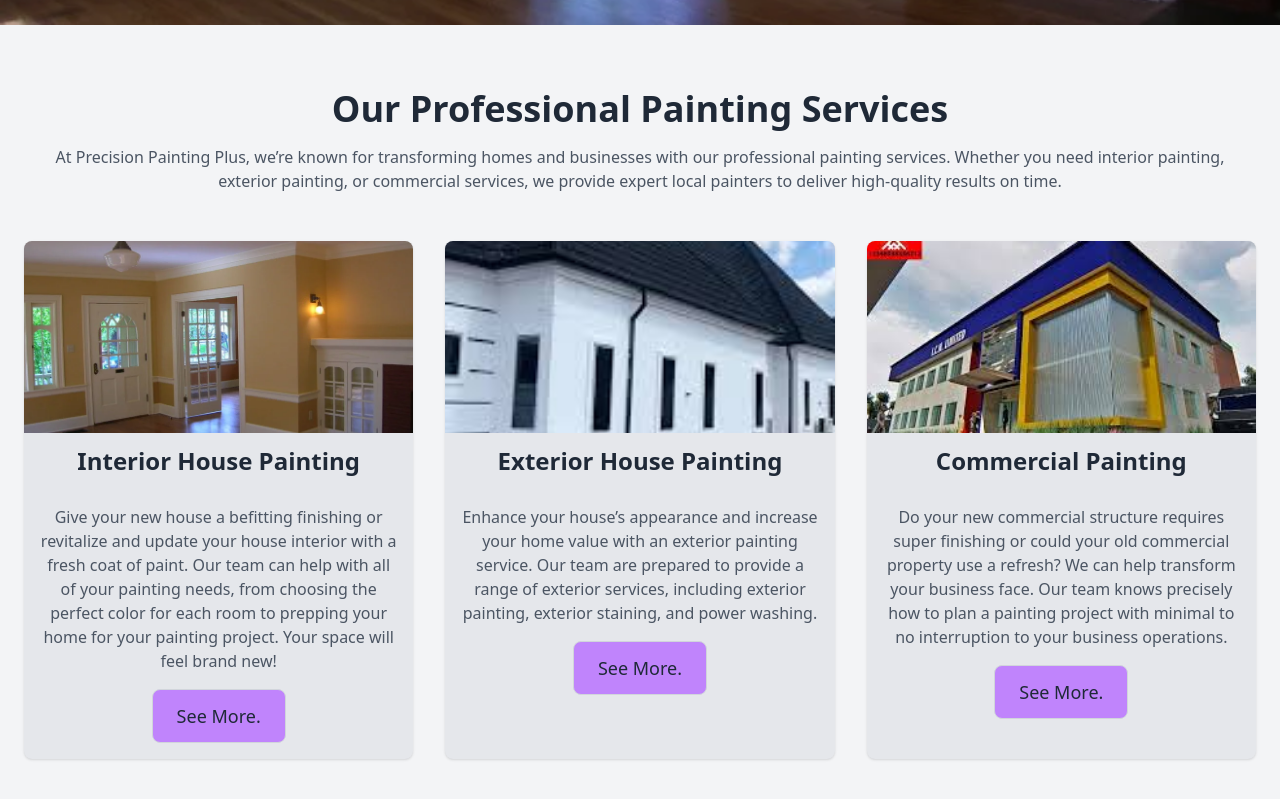
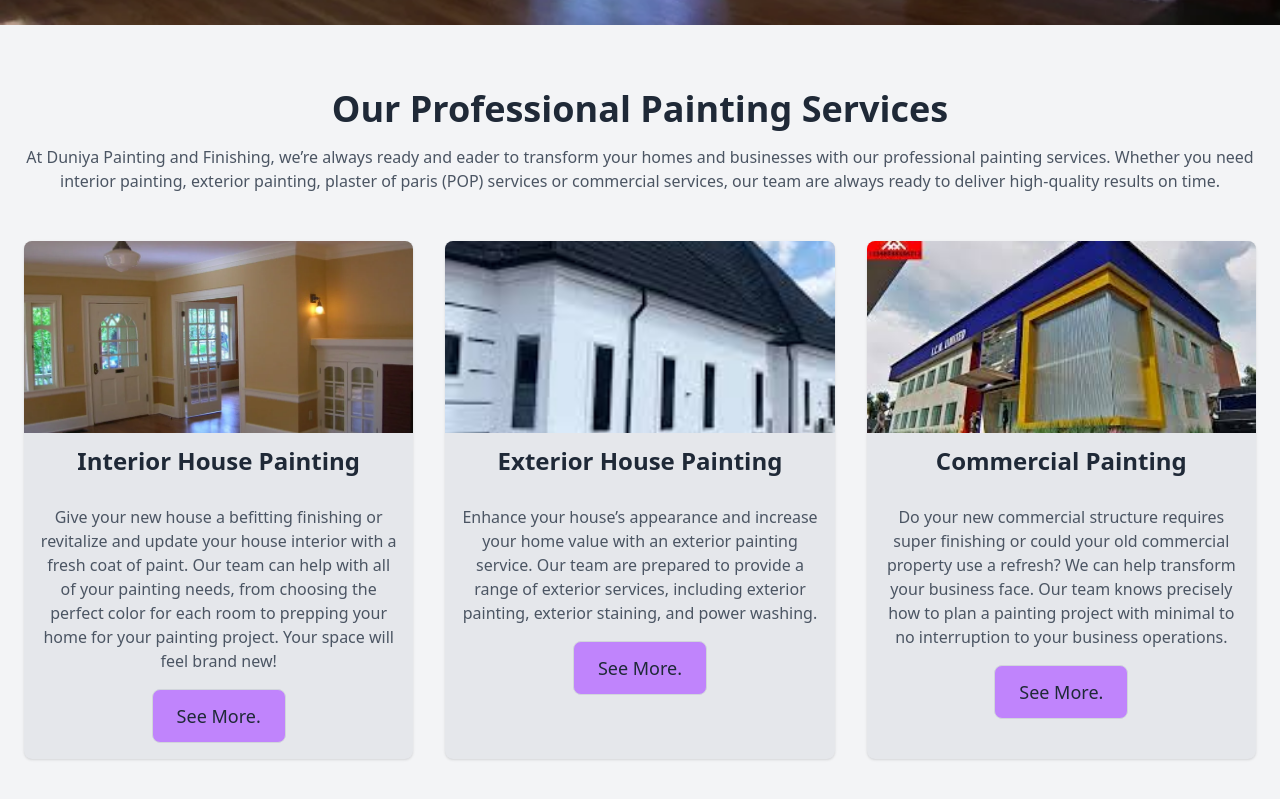
Before and after one commit to Mogle7Arkad/duniyaPaint, a React (Vite) app: page / in a window 1280 px wide. Shown: the part 855-1654 px from the top of the page. Built offline with nearby package versions, Linux system fonts and the light colour scheme.

Commit message:
small edit to the service section

```diff
--- a/src/components/ServicesSection.jsx
+++ b/src/components/ServicesSection.jsx
@@ -9,10 +9,9 @@ function ServicesSection() {
             Our Professional Painting Services
           </h2>
           <p className="mt-4 text-gray-600">
-            At Precision Painting Plus, we’re known for transforming homes and
+            At Duniya Painting and Finishing, we’re always ready and eader to transform your homes and
             businesses with our professional painting services. Whether you need
-            interior painting, exterior painting, or commercial services, we
-            provide expert local painters to deliver high-quality results on time.
+            interior painting, exterior painting, plaster of paris (POP) services or commercial services, our team are always ready to deliver high-quality results on time.
           </p>
 
           <div className="mt-12 grid sm:grid-cols-2 lg:grid-cols-3 gap-8">
```
